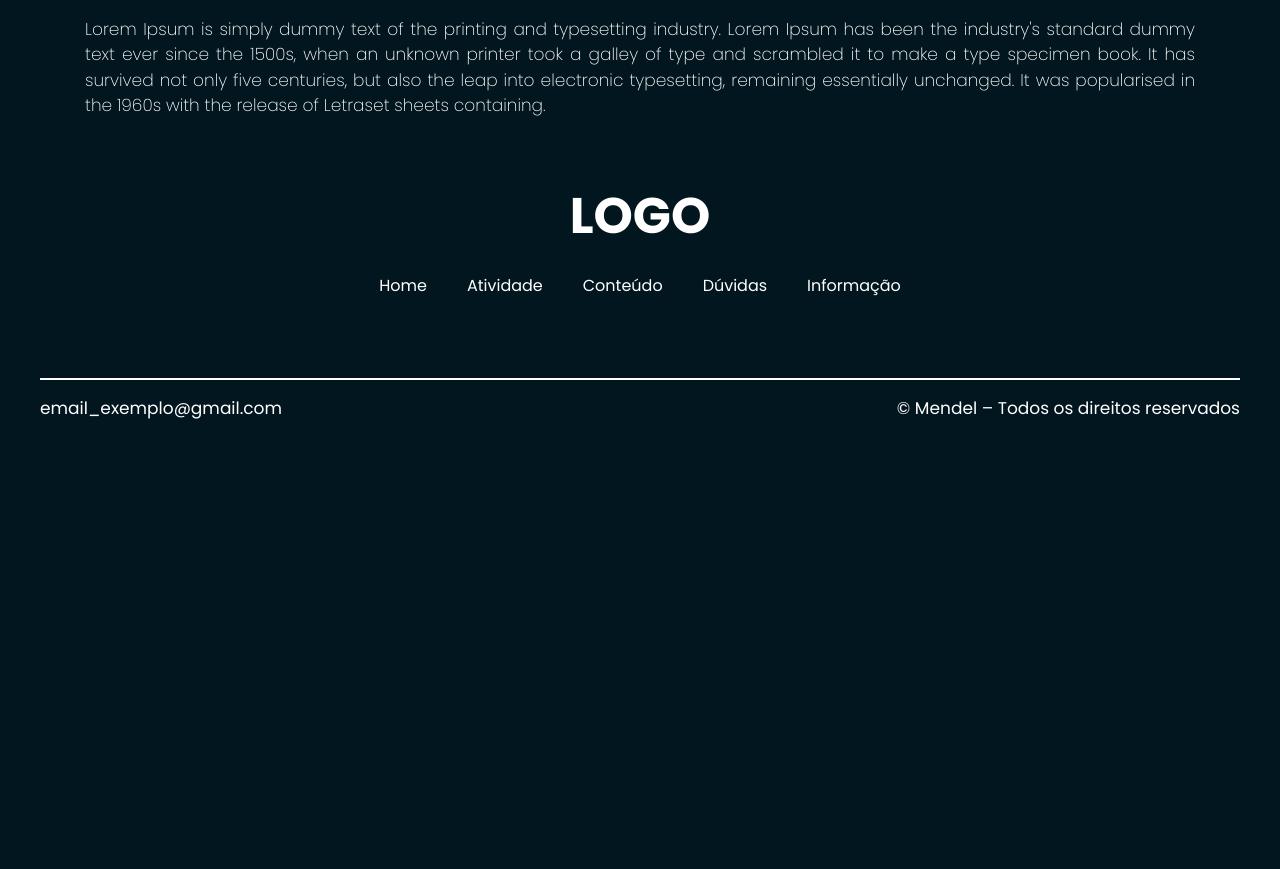
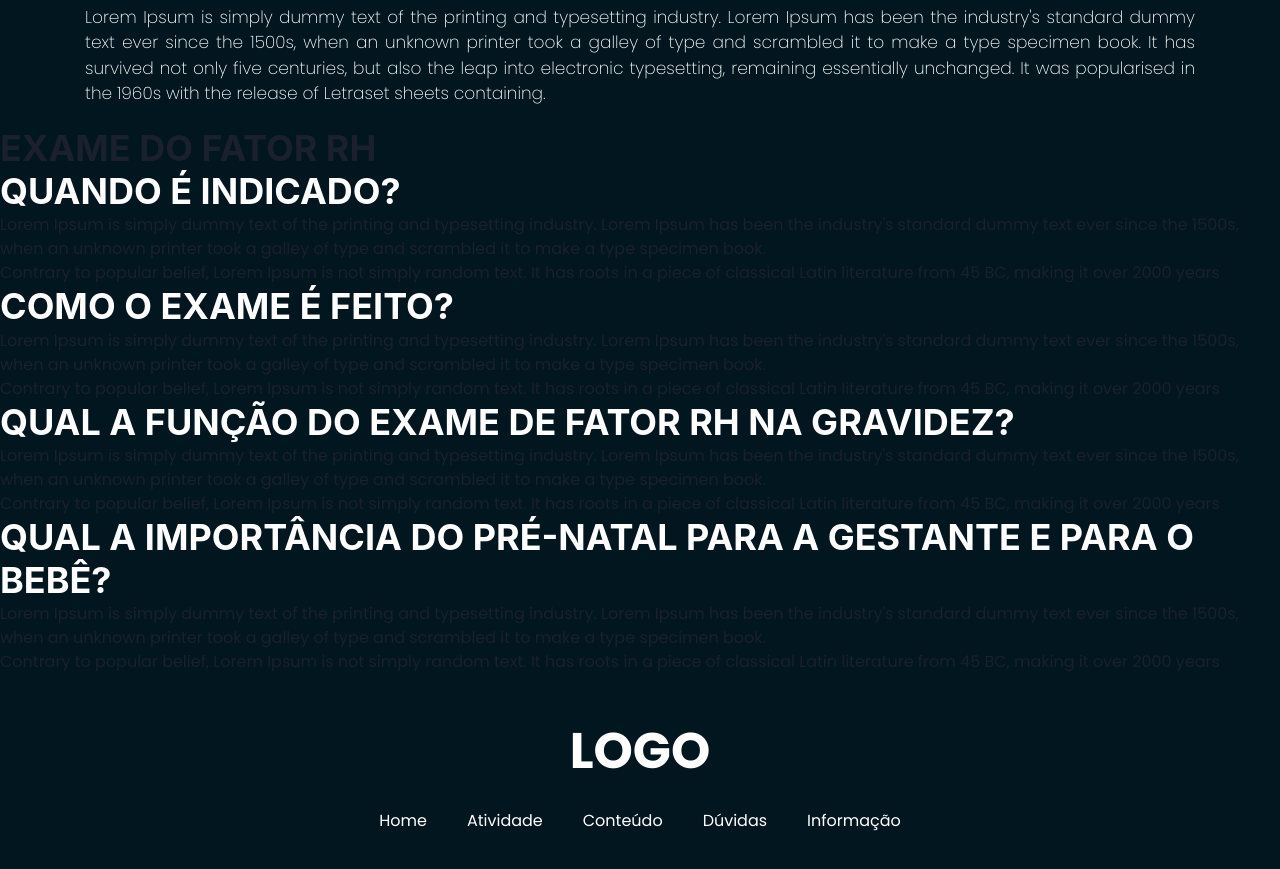
Before and after one commit to Matheus1415/Mendel, a React (Vite) app: page /FatorRh in a window 1280 px wide. Shown: the part 3560-4429 px from the top of the page. Before the commit the page ends 4021 px from the top, so only its background shows below. Built offline with nearby package versions, Linux system fonts and the light colour scheme.

Commit message:
17/08/2024
Inicialização do componente sobre o exame do fator-rh

```diff
--- /dev/null
+++ b/src/data/ExamRh.json
@@ -0,0 +1,17 @@
+[
+    {"title": "QUANDO É INDICADO?",
+     "firstParagraphy": "Lorem Ipsum is simply dummy text of the printing and typesetting industry. Lorem Ipsum has been the industry's standard dummy text ever since the 1500s, when an unknown printer took a galley of type and scrambled it to make a type specimen book. ",
+     "secondParagrapy": "Contrary to popular belief, Lorem Ipsum is not simply random text. It has roots in a piece of classical Latin literature from 45 BC, making it over 2000 years"},
+
+     {"title": "COMO O EXAME É FEITO?",
+     "firstParagraphy": "Lorem Ipsum is simply dummy text of the printing and typesetting industry. Lorem Ipsum has been the industry's standard dummy text ever since the 1500s, when an unknown printer took a galley of type and scrambled it to make a type specimen book. ",
+     "secondParagrapy": "Contrary to popular belief, Lorem Ipsum is not simply random text. It has roots in a piece of classical Latin literature from 45 BC, making it over 2000 years"},
+
+     {"title": "QUAL A FUNÇÃO DO EXAME DE FATOR RH NA GRAVIDEZ?",
+     "firstParagraphy": "Lorem Ipsum is simply dummy text of the printing and typesetting industry. Lorem Ipsum has been the industry's standard dummy text ever since the 1500s, when an unknown printer took a galley of type and scrambled it to make a type specimen book. ",
+     "secondParagrapy": "Contrary to popular belief, Lorem Ipsum is not simply random text. It has roots in a piece of classical Latin literature from 45 BC, making it over 2000 years"},
+
+     {"title": "QUAL A IMPORTÂNCIA DO PRÉ-NATAL PARA A GESTANTE E PARA O BEBÊ?",
+     "firstParagraphy": "Lorem Ipsum is simply dummy text of the printing and typesetting industry. Lorem Ipsum has been the industry's standard dummy text ever since the 1500s, when an unknown printer took a galley of type and scrambled it to make a type specimen book. ",
+     "secondParagrapy": "Contrary to popular belief, Lorem Ipsum is not simply random text. It has roots in a piece of classical Latin literature from 45 BC, making it over 2000 years"}
+]
--- /dev/null
+++ b/src/pages/FatorRh/ExamFactorRh.jsx
@@ -0,0 +1,24 @@
+import {Box, Grid, Heading, Text} from '@chakra-ui/react'
+import ExamRh from '../../data/ExamRh.json'
+export function ExamFactorRh(){
+
+
+ function showContentBoxes(){
+    return ExamRh.map((Value) => (
+        <Box>
+            <Heading color='#fff'>{Value.title}</Heading>
+            <Text>{Value.firstParagraphy}</Text>
+            <Text>{Value.secondParagrapy}</Text>
+        </Box>
+    ))
+ }
+
+    return(
+        <Box>
+            <Heading>EXAME DO FATOR RH</Heading>
+            <Grid>
+                {showContentBoxes()}
+            </Grid>
+        </Box>
+    )
+}
--- a/src/pages/FatorRh/TableSection.jsx
+++ b/src/pages/FatorRh/TableSection.jsx
@@ -1,11 +1,10 @@
-import { Box, Text } from "@chakra-ui/react"
+import { Box, Heading, Text } from "@chakra-ui/react"
 export function TableSection(){
     return(
         <Box>
-            <Text color='white' fontSize={40} textAlign='center' fontWeight={275} bgGradient='linear(to-r, #0D606780, #19BFCD80)' bgClip='text' marginBottom='40px' marginTop='70px'>DIFERENÇA DE RH POSITIVO E NEGATIVO</Text>
+            <Heading color='white' fontSize={40} textAlign='center' fontWeight={275} bgGradient='linear(to-r, #0D606780, #19BFCD80)' bgClip='text' marginBottom='40px' marginTop='70px'>DIFERENÇA DE RH POSITIVO E NEGATIVO</Heading>
             <Box margin='20px'>
                     <Text margin='0 auto' fontWeight='275' color='#FFFFFF' textAlign='justify' fontSize={17} maxW={1110} marginBottom='20px'>Lorem Ipsum is simply dummy text of the printing and typesetting industry. Lorem Ipsum has been the industry's standard dummy text ever since the 1500s, when an unknown printer took a galley of type and scrambled it to make a type specimen book. It has survived not only five centuries, but also the leap into electronic typesetting, remaining essentially unchanged. It was popularised in the 1960s with the release of Letraset sheets containing Lorem Ipsum passages, and more recently with desktop publishing software like Aldus PageMaker including versions of Lorem Ipsum.</Text>
-
                     <Text margin='0 auto' color='#FFFFFF' fontWeight='275' textAlign='justify' fontSize={17} maxW={1110} >Lorem Ipsum is simply dummy text of the printing and typesetting industry. Lorem Ipsum has been the industry's standard dummy text ever since the 1500s, when an unknown printer took a galley of type and scrambled it to make a type specimen book. It has survived not only five centuries, but also the leap into electronic typesetting, remaining essentially unchanged. It was popularised in the 1960s with the release of Letraset sheets containing. </Text>
             </Box>
         </Box>
--- a/src/pages/FatorRh/index.jsx
+++ b/src/pages/FatorRh/index.jsx
@@ -3,6 +3,7 @@ import { LayoutBaseModify } from '../../layout/LayoutBaseModify';
 import { LayoutIntroduction } from '../../layout/LayoutIntroduction';
 import BiographyFatorRh  from './BiographyFatorRh';
 import { TableSection } from './TableSection'
+import { ExamFactorRh } from './ExamFactorRh';
 
 
 export const FatorRh = () => {
@@ -25,6 +26,7 @@ export const FatorRh = () => {
             <BiographyFatorRh Name="Karl Landsteiner" Url="../public/img/KarlLandsteiner.jpg" PosicaoDoLado={true}/>
             <BiographyFatorRh Name="Alexander S. Wiener" Url="../public/img/Wiener.png" PosicaoDoLado={false}/>
             <TableSection/>
+            <ExamFactorRh/>
         </>
 
     );
```
